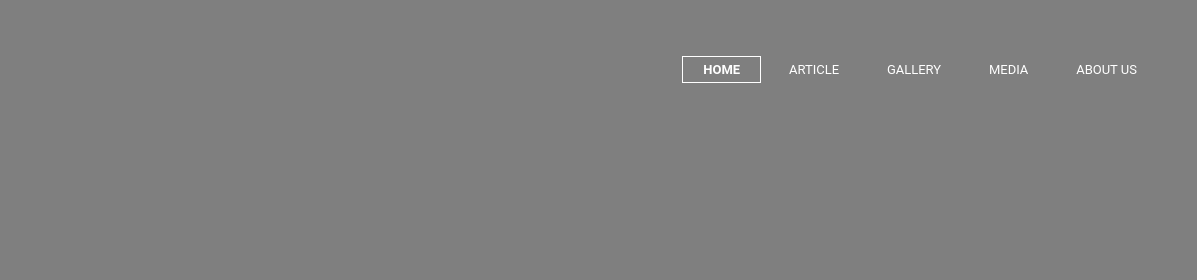
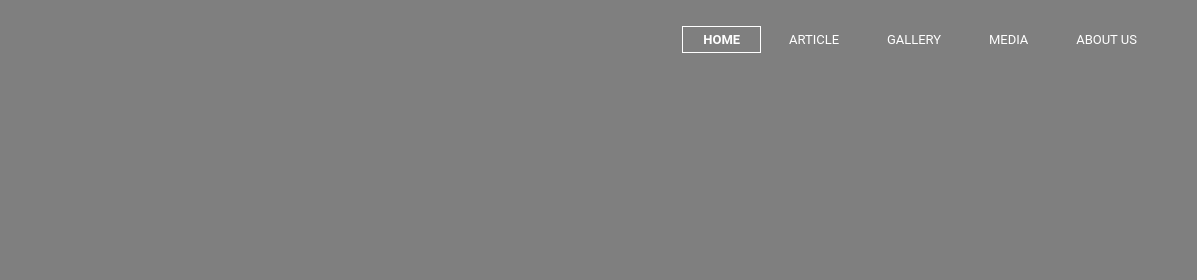
Before and after one commit to rmslthn/rms.github.io, a plain HTML site: page index.html in a window 1280 px wide. Shown: the top 280 px of the page, 83-1280 px from the left. Drawn offline with Linux system fonts and the light colour scheme.

Commit message:
change margin

```diff
--- a/style.css
+++ b/style.css
@@ -14,7 +14,7 @@ body {
 .main-nav {
     float: right;
     list-style: none;
-    margin: 0 auto;
+    margin-top: -30px;
 }
 
 .main-nav li {
@@ -44,7 +44,6 @@ body {
     width: 1200px;
     margin-left: 0px;
     margin-top: 0px;
-
 }
 
 
```
